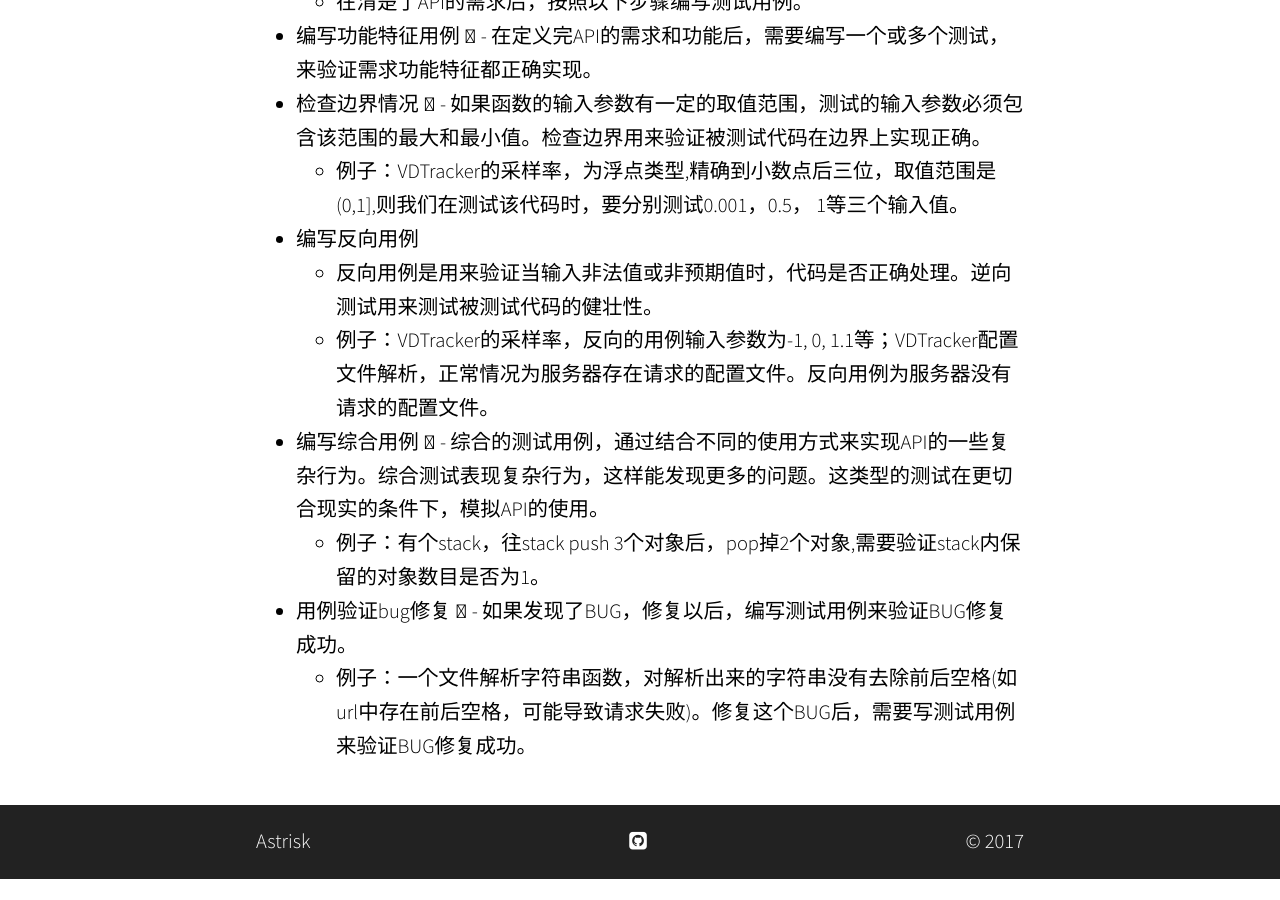
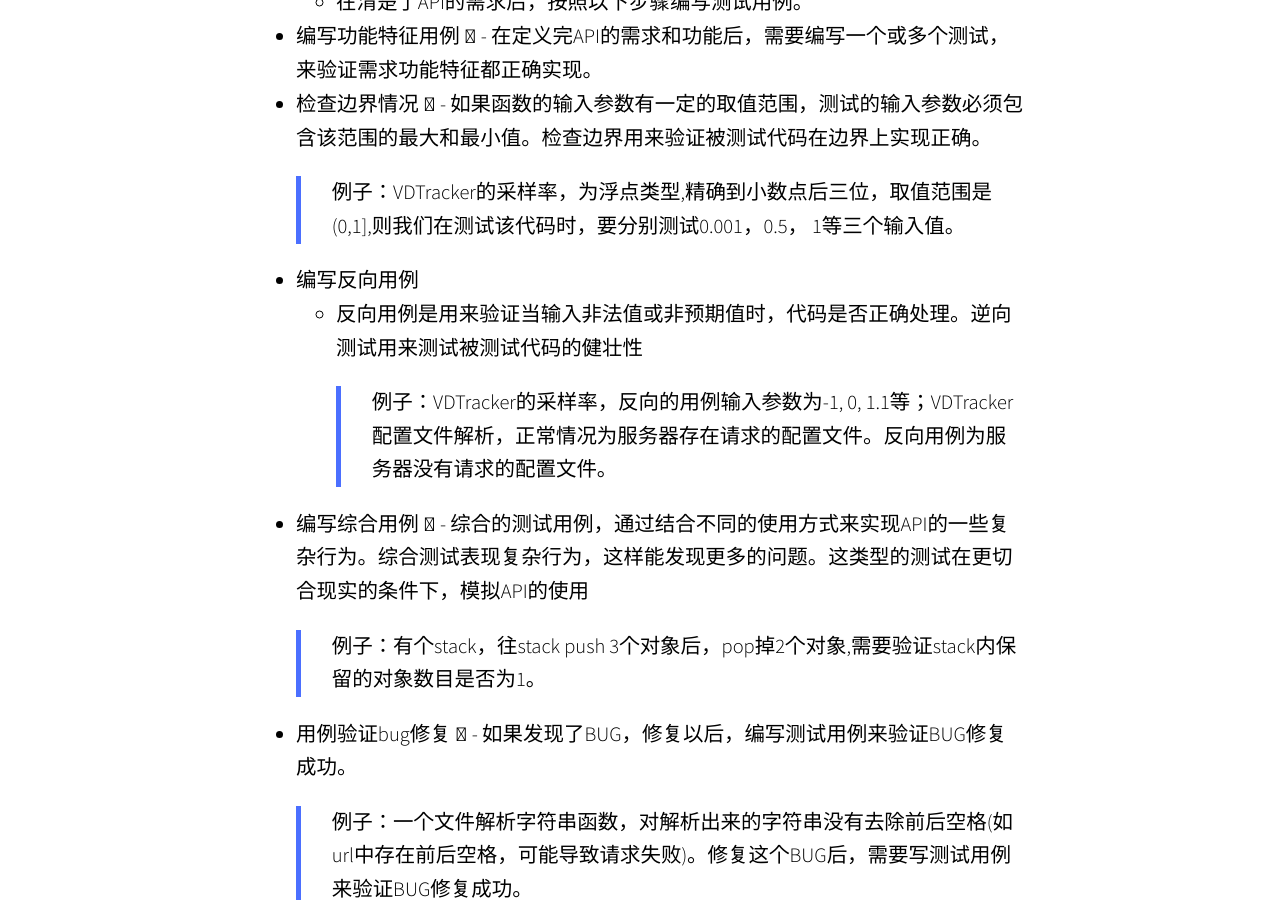
Before and after one commit to astrisk/astrisk.github.io, a Jekyll site: the page built from _posts/2017-04-26-unittest-introduction.md, in a window 1280 px wide and 900 px high, scrolled down 2045 px. Built offline with Jekyll 4.4.1, drawn with Linux system fonts in a browser that asks for light colours; some web fonts are replaced; before the commit the page ends 2924 px from its top, so only the background shows below that.

Commit message:
update 格式

```diff
--- a/_posts/2017-04-26-unittest-introduction.md
+++ b/_posts/2017-04-26-unittest-introduction.md
@@ -47,13 +47,16 @@ categories: UNITTEST
 	- 在定义完API的需求和功能后，需要编写一个或多个测试，来验证需求功能特征都正确实现。
 - 检查边界情况
 	- 如果函数的输入参数有一定的取值范围，测试的输入参数必须包含该范围的最大和最小值。检查边界用来验证被测试代码在边界上实现正确。
-	- 例子：VDTracker的采样率，为浮点类型,精确到小数点后三位，取值范围是(0,1],则我们在测试该代码时，要分别测试0.001，0.5， 1等三个输入值。
+> 例子：VDTracker的采样率，为浮点类型,精确到小数点后三位，取值范围是(0,1],则我们在测试该代码时，要分别测试0.001，0.5， 1等三个输入值。
+
 - 编写反向用例
-	- 反向用例是用来验证当输入非法值或非预期值时，代码是否正确处理。逆向测试用来测试被测试代码的健壮性。
-	- 例子：VDTracker的采样率，反向的用例输入参数为-1, 0, 1.1等；VDTracker配置文件解析，正常情况为服务器存在请求的配置文件。反向用例为服务器没有请求的配置文件。
+	- 反向用例是用来验证当输入非法值或非预期值时，代码是否正确处理。逆向测试用来测试被测试代码的健壮性
+> 例子：VDTracker的采样率，反向的用例输入参数为-1, 0, 1.1等；VDTracker配置文件解析，正常情况为服务器存在请求的配置文件。反向用例为服务器没有请求的配置文件。
+
 - 编写综合用例
-	- 综合的测试用例，通过结合不同的使用方式来实现API的一些复杂行为。综合测试表现复杂行为，这样能发现更多的问题。这类型的测试在更切合现实的条件下，模拟API的使用。
-	- 例子：有个stack，往stack push 3个对象后，pop掉2个对象,需要验证stack内保留的对象数目是否为1。
+	- 综合的测试用例，通过结合不同的使用方式来实现API的一些复杂行为。综合测试表现复杂行为，这样能发现更多的问题。这类型的测试在更切合现实的条件下，模拟API的使用
+> 例子：有个stack，往stack push 3个对象后，pop掉2个对象,需要验证stack内保留的对象数目是否为1。
+
 - 用例验证bug修复
 	- 如果发现了BUG，修复以后，编写测试用例来验证BUG修复成功。
-	- 例子：一个文件解析字符串函数，对解析出来的字符串没有去除前后空格(如url中存在前后空格，可能导致请求失败)。修复这个BUG后，需要写测试用例来验证BUG修复成功。
+> 例子：一个文件解析字符串函数，对解析出来的字符串没有去除前后空格(如url中存在前后空格，可能导致请求失败)。修复这个BUG后，需要写测试用例来验证BUG修复成功。
```
